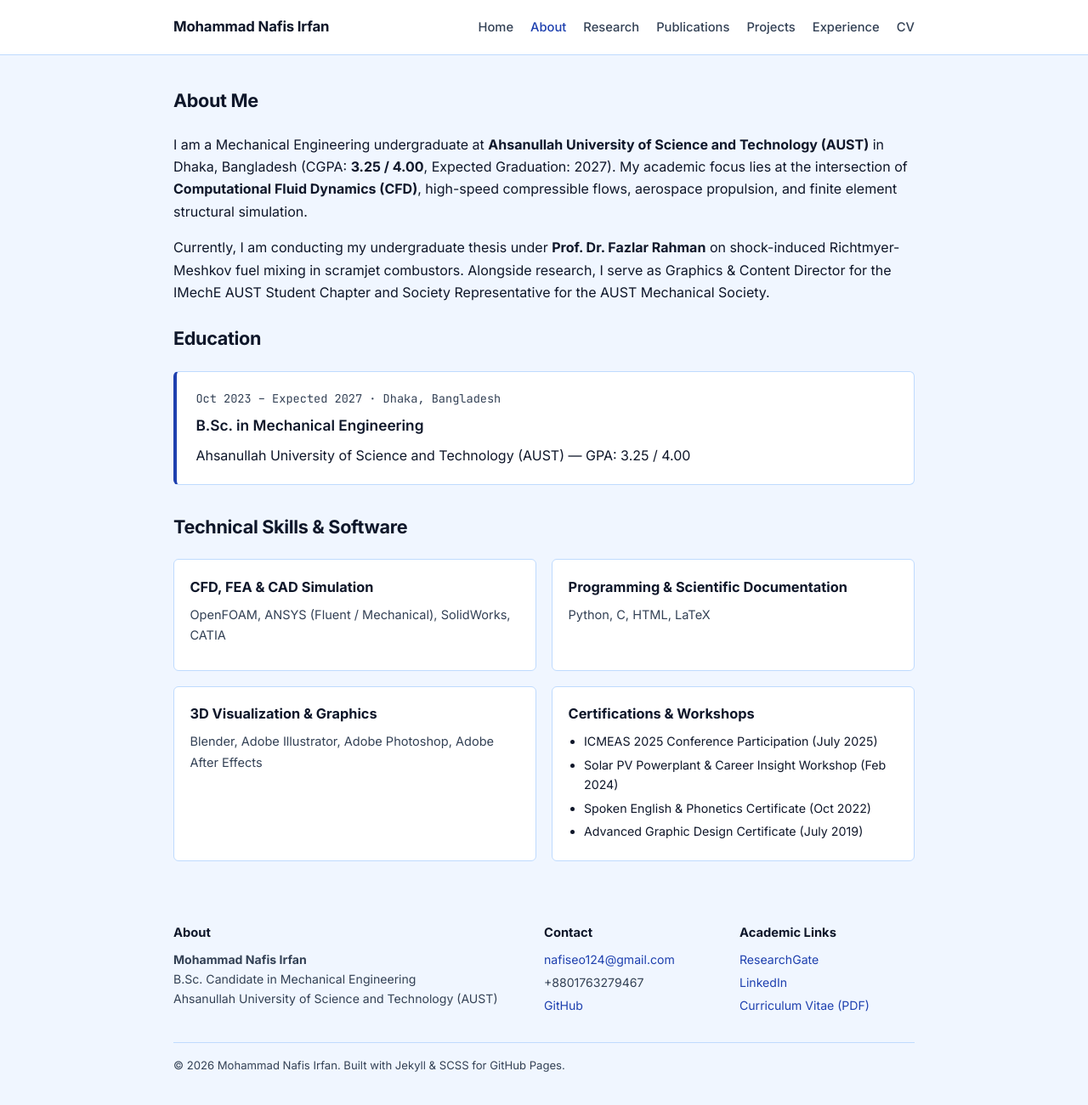
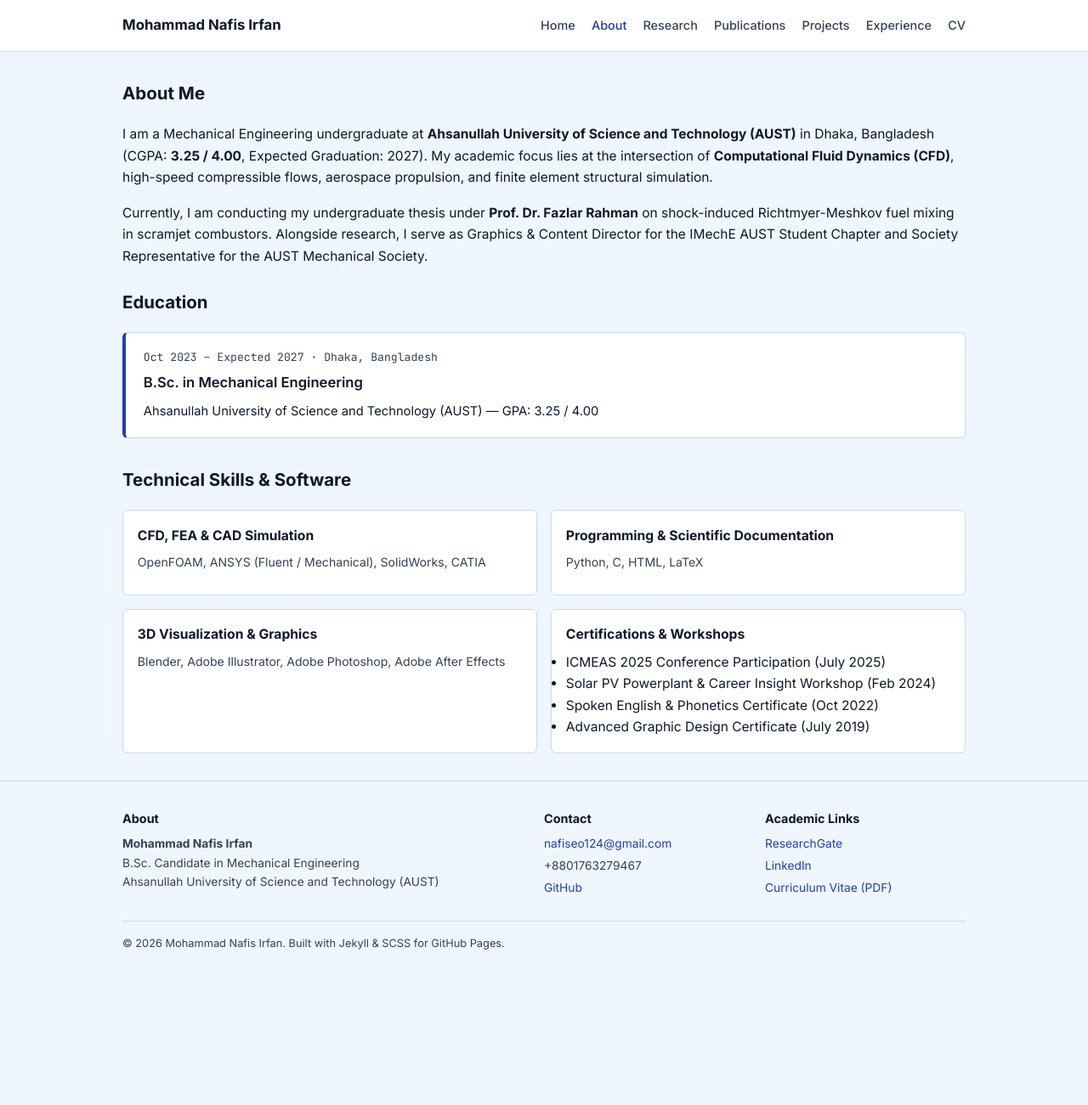
Before and after one commit to Nafis004/nafis04, a Jekyll site: the page built from _pages/about.md, in a window 1280 px wide and 1302 px high. Shown: the whole window at 85% size. Built offline with Jekyll 4.4.1, drawn with Linux system fonts in a browser that asks for light colours.

Commit message:
Update _base.scss

```diff
--- a/_sass/_base.scss
+++ b/_sass/_base.scss
@@ -11,7 +11,7 @@ body {
   color: $color-text;
   background-color: $color-bg;
   line-height: 1.65;
-  font-size: 16px;
+  font-size: 15.5px;
   -webkit-font-smoothing: antialiased;
 }
 
@@ -27,7 +27,7 @@ a {
 }
 
 .container {
-  max-width: $max-width;
+  max-width: 1040px;
   margin: 0 auto;
   padding: 0 1.5rem;
 }
@@ -35,7 +35,7 @@ a {
 /* Navbar */
 .site-header {
   border-bottom: 1px solid $color-border;
-  background: rgba(255, 255, 255, 0.95);
+  background: rgba(255, 255, 255, 0.96);
   position: sticky;
   top: 0;
   z-index: 100;
@@ -45,189 +45,344 @@ a {
     display: flex;
     justify-content: space-between;
     align-items: center;
-    height: 64px;
+    height: 60px;
   }
 
   .site-title {
     font-weight: 700;
     font-size: 1.05rem;
     color: $color-text;
-    letter-spacing: -0.01em;
     &:hover { text-decoration: none; color: $color-accent; }
   }
 
   .site-nav {
     display: flex;
-    gap: 1.25rem;
+    gap: 1.2rem;
     flex-wrap: wrap;
 
     a {
       color: $color-muted;
-      font-size: 0.92rem;
+      font-size: 0.9rem;
       font-weight: 500;
       &:hover, &.active { color: $color-accent; text-decoration: none; }
     }
   }
 }
 
-/* Hero Section */
-.hero {
-  padding: 3.25rem 0 2.25rem;
+/* Two-Column Academic Layout */
+.page-two-col {
+  display: grid;
+  grid-template-columns: minmax(0, 1fr) 290px;
+  gap: 2.75rem;
+  padding-top: 2.75rem;
+  padding-bottom: 2.5rem;
+  align-items: start;
+
+  @media (max-width: 820px) {
+    grid-template-columns: 1fr;
+    gap: 2rem;
+  }
+}
+
+/* Left Main Column */
+.intro-header {
+  padding-bottom: 1.75rem;
   border-bottom: 1px solid $color-border;
 
-  .hero-grid {
-    display: grid;
-    grid-template-columns: 1fr 190px;
-    gap: 2.5rem;
-    align-items: start;
-
-    @media (max-width: 700px) {
-      grid-template-columns: 1fr;
-    }
-  }
-
   h1 {
-    font-size: 2.15rem;
+    font-size: 2.25rem;
     font-weight: 700;
     letter-spacing: -0.025em;
-    line-height: 1.2;
-    margin-bottom: 0.35rem;
+    line-height: 1.18;
+    margin-bottom: 0.3rem;
   }
 
   .subtitle {
-    font-size: 1.05rem;
+    font-size: 1.02rem;
+    font-style: italic;
     color: $color-muted;
     margin-bottom: 1rem;
   }
 
-  .tag-list {
+  .pill-tags {
     display: flex;
     flex-wrap: wrap;
     gap: 0.45rem;
     margin-bottom: 1.25rem;
   }
 
-  .tag {
-    background: $color-tag-bg;
-    color: $color-tag-text;
-    border: 1px solid #dbeafe;
-    font-size: 0.8rem;
+  .pill-tag {
+    background: $color-surface;
+    color: $color-accent;
+    border: 1px solid $color-accent;
+    font-size: 0.78rem;
     font-weight: 500;
-    padding: 0.22rem 0.65rem;
-    border-radius: 4px;
+    padding: 0.22rem 0.75rem;
+    border-radius: 999px;
+
+    &:hover {
+      background: $color-accent;
+      color: #ffffff;
+      text-decoration: none;
+    }
   }
 
   .bio-text {
     color: $color-text;
-    margin-bottom: 1.25rem;
+    margin-bottom: 1.35rem;
   }
 
-  .hero-links {
+  .callout-banner {
+    background: $color-surface;
+    border: 1px solid $color-border;
+    border-left: 4px solid $color-accent;
+    border-radius: 6px;
+    padding: 0.95rem 1.15rem;
+
+    .callout-title {
+      font-weight: 600;
+      font-size: 0.94rem;
+      color: $color-text;
+      margin-bottom: 0.25rem;
+    }
+
+    p {
+      font-size: 0.88rem;
+      color: $color-muted;
+      margin: 0;
+    }
+  }
+}
+
+/* Right Sidebar (Profile Card + News) */
+.sidebar-col {
+  display: flex;
+  flex-direction: column;
+  gap: 1.75rem;
+}
+
+.profile-card {
+  background: $color-surface;
+  border: 1px solid $color-border;
+  border-radius: 10px;
+  padding: 1.65rem 1.25rem;
+  text-align: center;
+  box-shadow: 0 2px 10px rgba(30, 64, 175, 0.05);
+
+  .avatar-circle {
+    width: 132px;
+    height: 132px;
+    border-radius: 50%;
+    object-fit: cover;
+    border: 3px solid $color-tag-bg;
+    margin: 0 auto 0.95rem;
+    display: block;
+  }
+
+  .sidebar-name {
+    font-size: 1.15rem;
+    font-weight: 700;
+    color: $color-text;
+    margin-bottom: 0.2rem;
+  }
+
+  .sidebar-role {
+    font-size: 0.86rem;
+    color: $color-muted;
+  }
+
+  .sidebar-inst {
+    font-size: 0.84rem;
+    color: $color-muted;
+    margin-bottom: 1rem;
+  }
+
+  .sidebar-links {
     display: flex;
+    justify-content: center;
     flex-wrap: wrap;
-    gap: 0.65rem;
+    gap: 0.45rem;
+    padding-bottom: 1rem;
+    margin-bottom: 1rem;
+    border-bottom: 1px solid $color-border;
 
-    .btn-link {
-      display: inline-block;
-      padding: 0.35rem 0.8rem;
-      font-size: 0.86rem;
-      font-weight: 500;
+    a {
+      font-size: 0.78rem;
+      font-weight: 600;
+      padding: 0.22rem 0.55rem;
+      border-radius: 4px;
+      background: $color-bg;
       border: 1px solid $color-border;
-      border-radius: 5px;
-      color: $color-text;
-      background: $color-surface;
+      color: $color-accent;
 
       &:hover {
-        border-color: $color-accent;
-        color: $color-accent;
-        text-decoration: none;
-      }
-
-      &.primary {
         background: $color-accent;
         color: #ffffff;
-        border-color: $color-accent;
-        &:hover { background: $color-accent-hover; color: #ffffff; }
+        text-decoration: none;
       }
     }
   }
 
-  .profile-photo {
-    width: 185px;
-    height: 185px;
-    border-radius: 8px;
-    object-fit: cover;
-    border: 1px solid $color-border;
-    background: $color-surface;
+  .sidebar-edu {
+    list-style: none;
+    text-align: left;
+    font-size: 0.82rem;
+    color: $color-muted;
+
+    li {
+      margin-bottom: 0.35rem;
+      line-height: 1.4;
+    }
   }
 }
 
-/* Sections */
+.sidebar-news {
+  h3 {
+    font-size: 1.05rem;
+    font-weight: 700;
+    margin-bottom: 0.85rem;
+    color: $color-text;
+  }
+
+  .sidebar-news-list {
+    list-style: none;
+
+    li {
+      margin-bottom: 1rem;
+      padding-bottom: 0.85rem;
+      border-bottom: 1px solid $color-border;
+
+      &:last-child {
+        border-bottom: none;
+        margin-bottom: 0;
+      }
+
+      .news-date {
+        display: block;
+        font-family: $font-mono;
+        font-size: 0.72rem;
+        font-weight: 600;
+        text-transform: uppercase;
+        color: $color-accent;
+        margin-bottom: 0.2rem;
+      }
+
+      p {
+        font-size: 0.85rem;
+        color: $color-text;
+        line-height: 1.45;
+      }
+    }
+  }
+}
+
+/* Content Sections */
 section.content-section {
-  padding: 2.25rem 0;
+  padding: 2rem 0;
   border-bottom: 1px solid $color-border;
 
   h2 {
-    font-size: 1.35rem;
+    font-size: 1.28rem;
     font-weight: 700;
-    letter-spacing: -0.015em;
-    margin-bottom: 1.25rem;
+    margin-bottom: 1.15rem;
     display: flex;
     justify-content: space-between;
     align-items: baseline;
 
     .section-more {
-      font-size: 0.88rem;
+      font-size: 0.85rem;
       font-weight: 500;
     }
   }
 }
 
-/* Highlight Box (Thesis) */
+.tag-list {
+  display: flex;
+  flex-wrap: wrap;
+  gap: 0.4rem;
+}
+
+.tag {
+  background: $color-tag-bg;
+  color: $color-tag-text;
+  border: 1px solid $color-border;
+  font-size: 0.78rem;
+  font-weight: 500;
+  padding: 0.18rem 0.58rem;
+  border-radius: 4px;
+}
+
+/* Highlight Box (Thesis & Ongoing Research) */
 .highlight-card {
   background: $color-surface;
   border: 1px solid $color-border;
   border-left: 4px solid $color-accent;
   border-radius: 6px;
-  padding: 1.25rem 1.4rem;
-  margin-bottom: 1.25rem;
+  padding: 1.15rem 1.3rem;
+  margin-bottom: 1.15rem;
 
   .meta {
-    font-size: 0.85rem;
+    font-size: 0.82rem;
     color: $color-muted;
-    margin-bottom: 0.4rem;
+    margin-bottom: 0.35rem;
     font-family: $font-mono;
   }
 
   h3 {
-    font-size: 1.08rem;
+    font-size: 1.04rem;
     font-weight: 600;
-    margin-bottom: 0.5rem;
+    margin-bottom: 0.45rem;
   }
 
-  ul {
-    margin-top: 0.65rem;
-    padding-left: 1.25rem;
-    li { margin-bottom: 0.3rem; font-size: 0.94rem; }
+  p {
+    font-size: 0.92rem;
+    color: $color-text;
   }
 }
 
-/* Publications with interactive BIB / Abstract toggles */
+/* Media Box (Scaled cleanly inside main column) */
+.media-box {
+  margin: 0.95rem 0 0.45rem;
+  width: 100%;
+  border: 1px solid $color-border;
+  border-radius: 6px;
+  overflow: hidden;
+  background: $color-surface;
+
+  img,
+  video {
+    display: block;
+    width: 100%;
+    max-height: 250px;
+    object-fit: contain;
+    background: #0f172a;
+  }
+
+  figcaption {
+    padding: 0.45rem 0.75rem;
+    font-size: 0.8rem;
+    color: $color-muted;
+    background: $color-bg;
+    border-top: 1px solid $color-border;
+  }
+}
+
+/* Publications */
 .pub-item {
-  margin-bottom: 1.5rem;
-  padding-bottom: 1.25rem;
+  margin-bottom: 1.35rem;
+  padding-bottom: 1.15rem;
   border-bottom: 1px dashed $color-border;
   &:last-child { border-bottom: none; margin-bottom: 0; padding-bottom: 0; }
 
   .pub-header {
     display: flex;
-    gap: 0.75rem;
+    gap: 0.65rem;
     align-items: baseline;
   }
 
   .pub-year {
     font-family: $font-mono;
-    font-size: 0.85rem;
+    font-size: 0.82rem;
     font-weight: 600;
     color: $color-accent;
     background: $color-tag-bg;
@@ -235,36 +390,21 @@ section.content-section {
     border-radius: 4px;
   }
 
-  .pub-title {
-    font-weight: 600;
-    font-size: 1.02rem;
-  }
-
-  .pub-authors {
-    font-size: 0.93rem;
-    color: $color-muted;
-    margin-top: 0.25rem;
-  }
-
-  .pub-venue {
-    font-size: 0.92rem;
-    font-style: italic;
-    color: $color-text;
-    margin-top: 0.15rem;
-  }
+  .pub-title { font-weight: 600; font-size: 0.98rem; }
+  .pub-authors { font-size: 0.9rem; color: $color-muted; margin-top: 0.2rem; }
+  .pub-venue { font-size: 0.88rem; font-style: italic; color: $color-text; margin-top: 0.1rem; }
 
   .pub-actions {
-    margin-top: 0.55rem;
+    margin-top: 0.5rem;
     display: flex;
-    gap: 0.5rem;
-    flex-wrap: wrap;
+    gap: 0.45rem;
 
     button.pill-btn {
       font-family: $font-mono;
-      font-size: 0.76rem;
-      padding: 0.2rem 0.55rem;
+      font-size: 0.75rem;
+      padding: 0.18rem 0.5rem;
       border: 1px solid $color-border;
-      background: $color-bg;
+      background: $color-surface;
       color: $color-text;
       border-radius: 4px;
       cursor: pointer;
@@ -278,54 +418,25 @@ section.content-section {
 
   .pub-drawer {
     display: none;
-    margin-top: 0.65rem;
+    margin-top: 0.6rem;
     background: $color-surface;
     border: 1px solid $color-border;
     border-radius: 5px;
-    padding: 0.85rem 1rem;
-    font-size: 0.86rem;
+    padding: 0.8rem 0.95rem;
+    font-size: 0.85rem;
 
     &.open { display: block; }
-
-    pre {
-      font-family: $font-mono;
-      font-size: 0.8rem;
-      white-space: pre-wrap;
-      overflow-x: auto;
-    }
+    pre { font-family: $font-mono; font-size: 0.78rem; white-space: pre-wrap; overflow-x: auto; }
   }
 }
 
-/* News Table */
-.news-list {
-  list-style: none;
-  li {
-    display: grid;
-    grid-template-columns: 145px 1fr;
-    gap: 1rem;
-    padding: 0.45rem 0;
-    font-size: 0.94rem;
-
-    @media (max-width: 600px) {
-      grid-template-columns: 1fr;
-      gap: 0.15rem;
-    }
-
-    .news-date {
-      font-family: $font-mono;
-      font-size: 0.84rem;
-      color: $color-muted;
-    }
-  }
-}
-
-/* Cards Grid for Projects & Skills */
+/* Projects Grid */
 .card-grid {
   display: grid;
   grid-template-columns: 1fr 1fr;
-  gap: 1.15rem;
+  gap: 1rem;
 
-  @media (max-width: 700px) {
+  @media (max-width: 650px) {
     grid-template-columns: 1fr;
   }
 }
@@ -333,38 +444,25 @@ section.content-section {
 .card {
   border: 1px solid $color-border;
   border-radius: 6px;
-  padding: 1.15rem;
+  padding: 1.05rem;
   background: $color-surface;
 
   .card-meta {
     font-family: $font-mono;
-    font-size: 0.78rem;
+    font-size: 0.76rem;
     color: $color-muted;
-    margin-bottom: 0.3rem;
+    margin-bottom: 0.25rem;
   }
 
-  h3 {
-    font-size: 1.02rem;
-    margin-bottom: 0.45rem;
-  }
-
-  p {
-    font-size: 0.91rem;
-    color: $color-muted;
-    margin-bottom: 0.65rem;
-  }
-
-  ul {
-    padding-left: 1.15rem;
-    font-size: 0.89rem;
-    li { margin-bottom: 0.25rem; }
-  }
+  h3 { font-size: 0.98rem; margin-bottom: 0.4rem; }
+  p { font-size: 0.88rem; color: $color-muted; margin-bottom: 0.6rem; }
 }
 
 /* Footer */
 .site-footer {
-  padding: 2.25rem 0;
-  font-size: 0.88rem;
+  padding: 2rem 0;
+  border-top: 1px solid $color-border;
+  font-size: 0.86rem;
   color: $color-muted;
 
   .footer-grid {
@@ -376,49 +474,14 @@ section.content-section {
       grid-template-columns: 1fr;
     }
 
-    h4 {
-      color: $color-text;
-      font-size: 0.92rem;
-      margin-bottom: 0.45rem;
-    }
-
-    ul {
-      list-style: none;
-      li { margin-bottom: 0.25rem; }
-    }
+    h4 { color: $color-text; font-size: 0.9rem; margin-bottom: 0.4rem; }
+    ul { list-style: none; li { margin-bottom: 0.22rem; } }
   }
 
   .copyright {
-    margin-top: 1.75rem;
-    padding-top: 1rem;
+    margin-top: 1.5rem;
+    padding-top: 0.9rem;
     border-top: 1px solid $color-border;
-    font-size: 0.82rem;
+    font-size: 0.8rem;
   }
 }
-
-/* Project & Thesis Figures / Videos */
-.media-box {
-  margin: 1rem 0 0.5rem;
-  max-width: 680px;
-  border: 1px solid $color-border;
-  border-radius: 6px;
-  overflow: hidden;
-  background: $color-surface;
-
-  img,
-  video {
-    display: block;
-    width: 100%;
-    max-height: 280px;
-    object-fit: contain;
-    background: #0f172a;
-  }
-
-  figcaption {
-    padding: 0.45rem 0.75rem;
-    font-size: 0.82rem;
-    color: $color-muted;
-    background: $color-bg;
-    border-top: 1px solid $color-border;
-  }
-}
```
